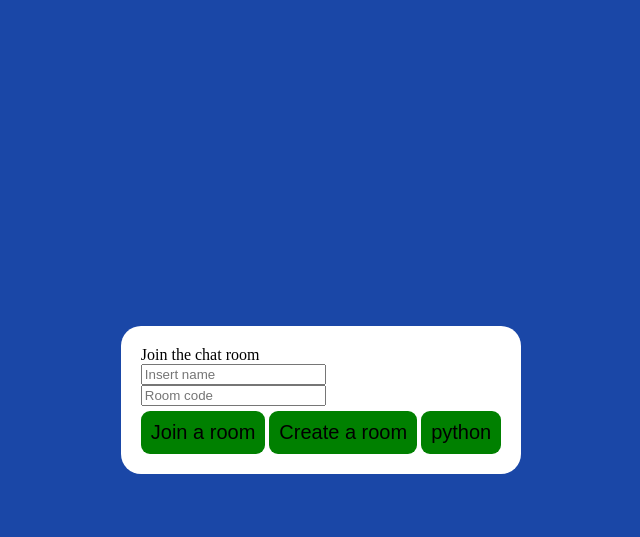
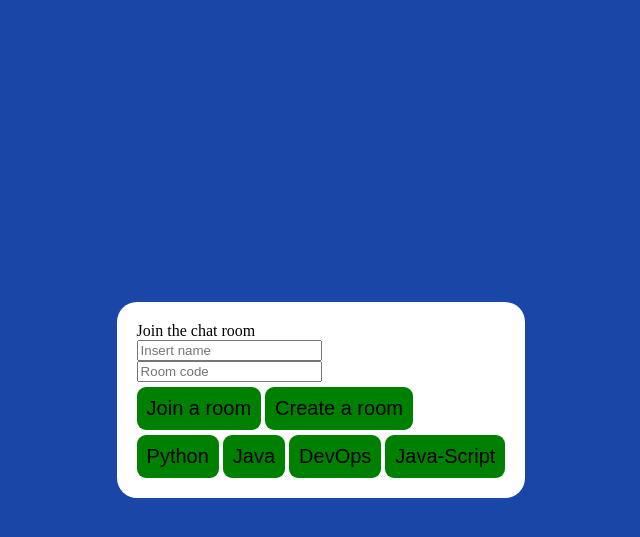
Before and after one commit to NVB20/web-chat-apllication, a Flask app: page / in a window 1280 px wide. Shown: the top 537 px of the page, without its empty margins (319-959 px from the left). Run offline with Flask 3, Linux system fonts and the light colour scheme; some libraries are stand-ins or nearby versions.

Commit message:
all rooms up

```diff
--- a/app.py
+++ b/app.py
@@ -34,17 +34,9 @@ def home():
         join = request.form.get("join", False)
         create = request.form.get("create", False)
         openpy = request.form.get("openpy", False)
-
-        if openpy != False:
-            print("openpy got clicked on!", openpy)
-            room = generate_room_code(ROOM_CODE_LENGTH)
-            rooms[room] = {"members": 0,"messages": []}
-
-            session["room"] = room
-            session["name"] = name
-
-            return redirect( url_for("python_room"))
-
+        openjava = request.form.get("java", False)
+        opendevops = request.form.get("devops", False)
+        openjavascript = request.form.get("javascript", False)
 
 
         if not name:
@@ -58,6 +50,48 @@ def home():
             return render_template("home.html", error="Please enter a room code", name=name, room_code=room_code)
 
         room = room_code
+
+        if openpy != False:
+            print("openpy got clicked on!", openpy)
+            room = generate_room_code(ROOM_CODE_LENGTH)
+            rooms[room] = {"members": 0,"messages": []}
+
+            session["room"] = room
+            session["name"] = name
+
+            return redirect( url_for("python_room"))
+
+
+        if openjava != False:
+            print("openjava got clicked on!", openpy)
+            room = generate_room_code(ROOM_CODE_LENGTH)
+            rooms[room] = {"members": 0,"messages": []}
+
+            session["room"] = room
+            session["name"] = name
+
+            return redirect( url_for("java_room"))
+
+        if opendevops != False:
+            print("openpy got clicked on!", openpy)
+            room = generate_room_code(ROOM_CODE_LENGTH)
+            rooms[room] = {"members": 0,"messages": []}
+
+            session["room"] = room
+            session["name"] = name
+
+            return redirect( url_for("devops_room"))
+
+
+        if openjavascript != False:
+            print("openpy got clicked on!", openpy)
+            room = generate_room_code(ROOM_CODE_LENGTH)
+            rooms[room] = {"members": 0,"messages": []}
+            session["room"] = room
+            session["name"] = name
+
+            return redirect( url_for("javascript_room"))
+
 
         #create button create new room
         if create != False:
@@ -94,6 +128,31 @@ def python_room():
 
     return render_template("python-room.html", code=room, messages=rooms[room]["messages"])
 
+
+@app.route("/java_room")
+def java_room():
+    room = session.get("room")
+    if room is None or session.get("name") is None or room not in rooms:
+        return redirect(url_for("home"))
+
+    return render_template("java-room.html", code=room, messages=rooms[room]["messages"])
+
+
+@app.route("/devops_room")
+def devops_room():
+    room = session.get("room")
+    if room is None or session.get("name") is None or room not in rooms:
+        return redirect(url_for("home"))
+
+    return render_template("devops-room.html", code=room, messages=rooms[room]["messages"])
+
+@app.route("/javascript_room")
+def javascript_room():
+    room = session.get("room")
+    if room is None or session.get("name") is None or room not in rooms:
+        return redirect(url_for("home"))
+
+    return render_template("javascript-room.html", code=room, messages=rooms[room]["messages"])
 
 #save here messages in SQL
 @socketio.on("message")
--- a/static/css/base.css
+++ b/static/css/base.css
@@ -29,6 +29,16 @@ form {
     justify-content: center;
 }
 
+.rooms .join {
+  background-color: green;
+    border-radius: 9px;
+    border-style: none;
+    padding: 10px;
+    margin-top: 5px;
+    font-size: 20px;
+    justify-content: center;
+}
+
 .message-box {
     border-color: black;
     border-width: 2px;
--- a/templates/devops-room.html
+++ b/templates/devops-room.html
@@ -4,7 +4,7 @@
 
 {% block content %}
 <div class="message-box">
-    <h2>Welcome to the DecOps Room</h2>
+    <h2>Welcome to the DevOps Room</h2>
     <div class="messages" id="messages"></div>
     <div class="inputs">
       <input type="text" rows="3" placeholder="Message" name="message" id="user_message"/>
--- a/templates/home.html
+++ b/templates/home.html
@@ -15,7 +15,6 @@
         <div class="join-buttons">
             <button type="submit" name="join-room" class="joined">Join a room</button>
             <button type="submit" name="create" class="joined">Create a room</button>
-            <button type="submit" name="openpy" class="joined" value="python_room">python</button>
         </div>
     </div>
     {% if error %}
@@ -23,6 +22,12 @@
         <li>{{error}}</li>
     </ul>
     {% endif %}
+    <div class="rooms">
+        <button type="submit" name="openpy" class="join" value="Python">Python</button>
+        <button type="submit" name="java" class="join" value="Java">Java</button>
+        <button type="submit" name="devops" class="join" value="DevOps">DevOps</button>
+        <button type="submit" name="javascript" class="join" value="Java-Script">Java-Script</button>
+    </div>
 </form>
 
 
```
